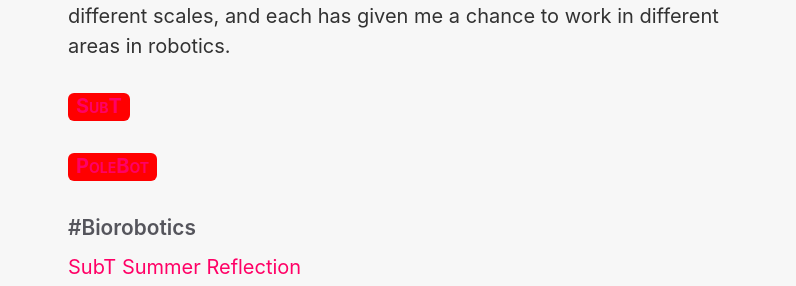
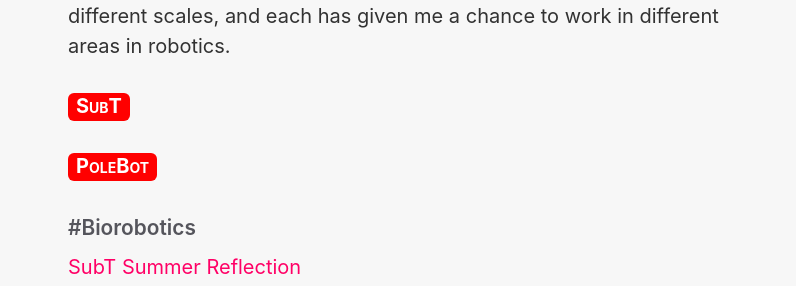
Before and after one commit to jamestorrissonwong/jtw, a Jekyll site: the page built from biorobotics.html, in a window 1280 px wide. Shown: the part 407-693 px from the top of the page, without its empty margins (222-1018 px from the left). Built offline with Jekyll 4.4.1, drawn with Linux system fonts in a browser that asks for light colours.

Commit message:
color fix

```diff
--- a/biorobotics.html
+++ b/biorobotics.html
@@ -10,11 +10,11 @@ I have been working in the Biorobotics Lab at CMU since Spring 2019, and my work
 
 <br>
 <br>
-<span class="removed"><a href="/subt/">SubT</a></span>
+<span class="removed"><a style="color:white;" href="/subt/">SubT</a></span>
 
 <br>
 <br>
-<span class="removed"><a href="/polebot/">PoleBot</a></span>
+<span class="removed"><a style="color:white;" href="/polebot/">PoleBot</a></span>
 
 <div>
 
```
